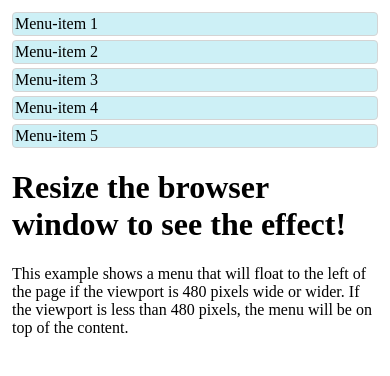
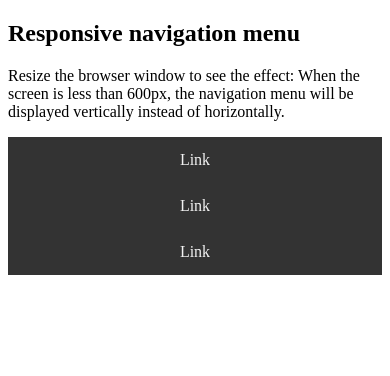
Before and after one commit to zeekkhan/media-queries, a plain HTML site: page index.html in a window 390 px wide. Drawn offline with Linux system fonts and the light colour scheme.

Commit message:
done with responsive

```diff
--- a/index.html
+++ b/index.html
@@ -7,21 +7,14 @@
     <link rel="stylesheet" href="style.css">
 </head>
 <body>
-    <div class="wrapper">
-        <div id="leftsidebar">
-          <ul id="menulist">
-            <li class="menuitem">Menu-item 1</li>
-            <li class="menuitem">Menu-item 2</li>
-            <li class="menuitem">Menu-item 3</li>
-            <li class="menuitem">Menu-item 4</li>
-            <li class="menuitem">Menu-item 5</li>
-          </ul>
-        </div>
+    <h2>Responsive navigation menu</h2>
+    <p>Resize the browser window to see the effect: When the screen is less than 600px, the navigation menu will be displayed vertically instead of horizontally.</p>
 
-        <div id="main">
-          <h1>Resize the browser window to see the effect!</h1>
-          <p>This example shows a menu that will float to the left of the page if the viewport is 480 pixels wide or wider. If the viewport is less than 480 pixels, the menu will be on top of the content.</p>
-        </div>
-      </div>
+    <div class="topnav">
+        <a href="#">Link</a>
+        <a href="#">Link</a>
+        <a href="#">Link</a>
+    </div>
+
 </body>
 </html>
--- a/style.css
+++ b/style.css
@@ -12,7 +12,7 @@
 
 /* Floating Menu */
 
-.wrapper {overflow: auto;}
+/* .wrapper {overflow: auto;}
 
 #main {margin-left: 4px;}
 
@@ -35,7 +35,7 @@
   padding: 2px;
 }
 
-@media screen and (min-width: 1000px) {
+@media(min-width: 1000px) {
   #leftsidebar {
     width: 200px;
     float: left;
@@ -43,4 +43,40 @@
   #main {
     margin-left: 216px;
   }
+} */
+
+/* Responsive Navigation Menu */
+
+* {
+  box-sizing: border-box;
 }
+
+/* Style the top navigation bar */
+.topnav {
+  overflow: hidden;
+  background-color: #333;
+}
+
+/* Style the topnav links */
+.topnav a {
+  float: left;
+  display: block;
+  color: #f2f2f2;
+  text-align: center;
+  padding: 14px 16px;
+  text-decoration: none;
+}
+
+/* Change color on hover */
+.topnav a:hover {
+  background-color: #ddd;
+  color: black;
+}
+
+/* On screens that are 600px wide or less, make the menu links stack on top of each other instead of next to each other */
+@media screen and (max-width: 600px) {
+  .topnav a {
+    float: none;
+    width: 100%;
+  }
+}
```
